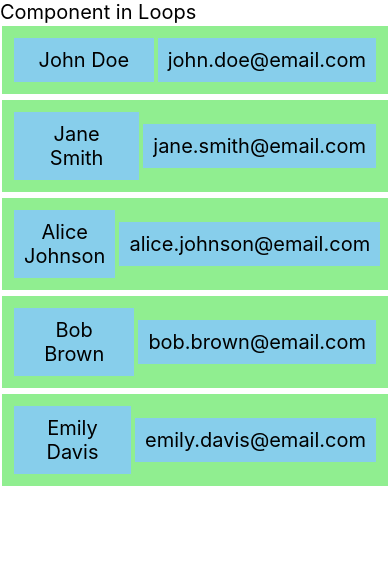
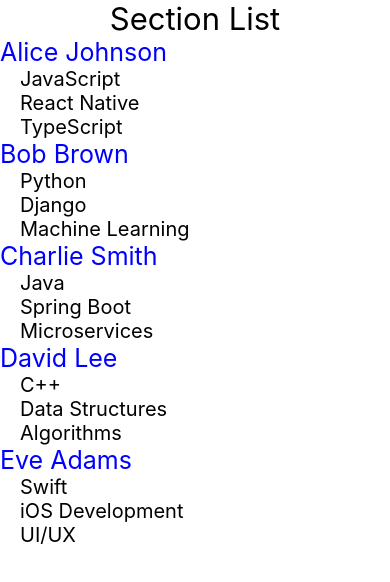
Before and after one commit to Abhishek-yadav-12/React-Native, a React Native app: screen / in a window 390 px wide. Shown: the top 582 px of the page. Built offline with nearby package versions, Linux system fonts and the light colour scheme.

Commit message:
Section List

```diff
--- a/App.tsx
+++ b/App.tsx
@@ -243,58 +243,117 @@
 
 // ************************************************************************************************
 
+// Components and Props
+
+// import React from 'react';
+// import {View, Text, FlatList, StyleSheet} from 'react-native';
+
+// const App = () => {
+//   const users = [
+//     {id: 1, name: 'John Doe', email: 'john.doe@email.com'},
+//     {id: 2, name: 'Jane Smith', email: 'jane.smith@email.com'},
+//     {id: 3, name: 'Alice Johnson', email: 'alice.johnson@email.com'},
+//     {id: 4, name: 'Bob Brown', email: 'bob.brown@email.com'},
+//     {id: 5, name: 'Emily Davis', email: 'emily.davis@email.com'},
+//   ];
+
+//   return (
+//     <View>
+//       <Text style={{fontSize: 20}}>Component in Loops</Text>
+//       <FlatList
+//         data={users}
+//         renderItem={({item}) => <UserData item={item} />}
+//       />
+//     </View>
+//   );
+// };
+
+// const UserData = (props) => {
+//   const item = props.item;
+//   return (
+//     <View style={styles.box}>
+//       <Text style={styles.item}>{item.name}</Text>
+//       <Text style={styles.item}>{item.email}</Text>
+//     </View>
+//   );
+// };
+
+// const styles = StyleSheet.create({
+//   item: {
+//     backgroundColor: 'skyblue',
+//     padding: 10,
+//     fontSize: 20,
+//     flex: 1,
+//     textAlign: 'center',
+//     margin: 2,
+//   },
+//   box: {
+//     backgroundColor: 'lightgreen',
+//     padding: 10,
+//     flexDirection: 'row',
+//     alignItems: 'center',
+//     marginBottom: 2,
+//     borderWidth: 2,
+//     borderColor: 'white',
+//   },
+// });
+
+// export default App;
+
+
+// **********************************************************************************
+
+// Section List - If we have nested arrays, then we use section list to display the data in the array.
+
 import React from 'react';
-import {View, Text, FlatList, StyleSheet} from 'react-native';
+import {SectionList, Text, View} from 'react-native';
 
 const App = () => {
-  const users = [
-    {id: 1, name: 'John Doe', email: 'john.doe@email.com'},
-    {id: 2, name: 'Jane Smith', email: 'jane.smith@email.com'},
-    {id: 3, name: 'Alice Johnson', email: 'alice.johnson@email.com'},
-    {id: 4, name: 'Bob Brown', email: 'bob.brown@email.com'},
-    {id: 5, name: 'Emily Davis', email: 'emily.davis@email.com'},
+
+  const usersData = [
+    {
+      id: '1',
+      name: 'Alice Johnson',
+      data: ['JavaScript', 'React Native', 'TypeScript'],
+    },
+    {
+      id: '2',
+      name: 'Bob Brown',
+      data: ['Python', 'Django', 'Machine Learning'],
+    },
+    {
+      id: '3',
+      name: 'Charlie Smith',
+      data: ['Java', 'Spring Boot', 'Microservices'],
+    },
+    {
+      id: '4',
+      name: 'David Lee',
+      data: ['C++', 'Data Structures', 'Algorithms'],
+    },
+    {
+      id: '5',
+      name: 'Eve Adams',
+      data: ['Swift', 'iOS Development', 'UI/UX'],
+    },
   ];
+
+
 
   return (
     <View>
-      <Text style={{fontSize: 20}}>Component in Loops</Text>
-      <FlatList
-        data={users}
-        renderItem={({item}) => <UserData item={item} />}
+      <Text style={{fontSize: 31, margin: 'auto'}}>Section List</Text>
+      <SectionList
+      sections={usersData}
+      renderItem={({item})=><Text style={{fontSize: 20, marginLeft: 20}}>{item}</Text>}
+      renderSectionHeader={({section: {name}})=>
+       ( <Text style={{fontSize: 25, color: 'blue'}}>
+          {name}
+        </Text>
+  )}
       />
     </View>
   );
 };
 
-
-const UserData = (props) => {
-  const item = props.item;
-  return (
-    <View style={styles.box}>
-      <Text style={styles.item}>{item.name}</Text>
-      <Text style={styles.item}>{item.email}</Text>
-    </View>
-  );
-};
-
-const styles = StyleSheet.create({
-  item: {
-    backgroundColor: 'skyblue',
-    padding: 10,
-    fontSize: 20,
-    flex: 1,
-    textAlign: 'center',
-    margin: 2,
-  },
-  box: {
-    backgroundColor: 'lightgreen',
-    padding: 10,
-    flexDirection: 'row',
-    alignItems: 'center',
-    marginBottom: 2,
-    borderWidth: 2,
-    borderColor: 'white',
-  },
-});
-
 export default App;
```
Also changed, not shown: notes.txt.
